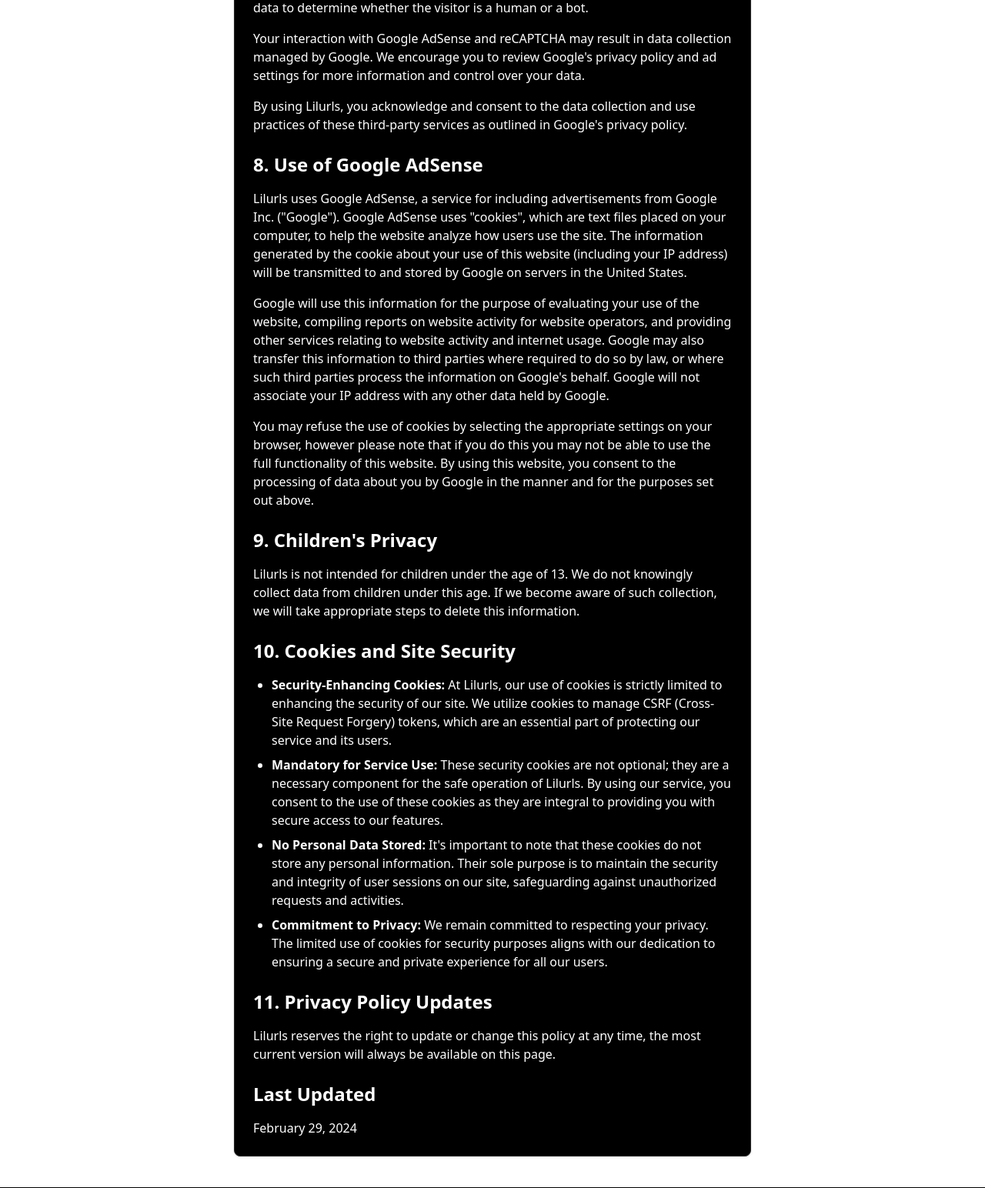
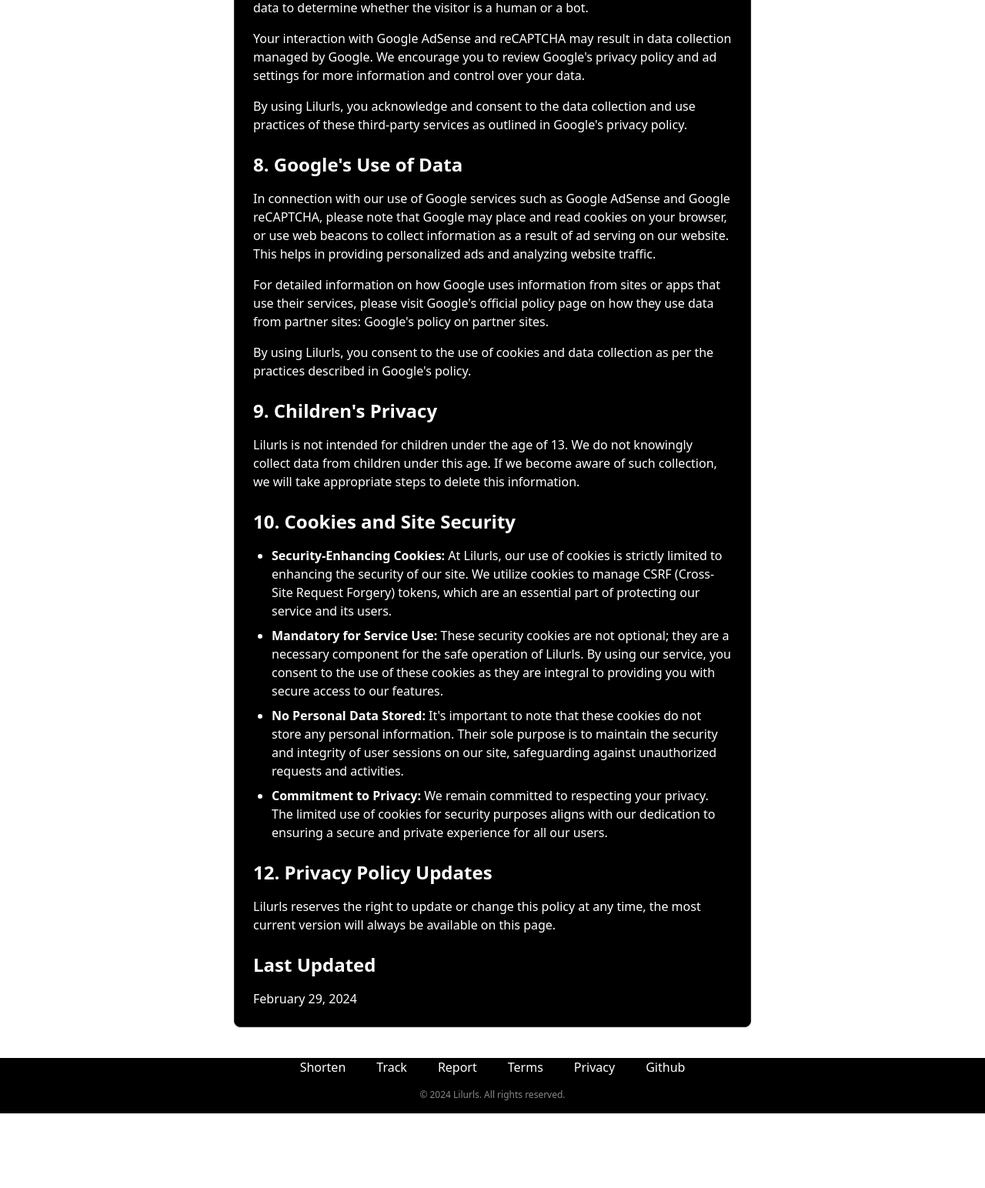
Before and after one commit to robertarnorsson/lilurls, a Django app: page /privacy/ in a window 1280 px wide. Shown: the part 1591-3135 px from the top of the page at 77% size. After the commit the page ends 3038 px from the top, so only its background shows below. Run offline with Django 5.2, Linux system fonts and the light colour scheme; style sheets or scripts are compiled from the project's sources; parts of the project's set-up code (start-up, migrations or seed data) failed here and were passed over.

Commit message:
Updated privacy policy

```diff
--- a/lilurls/settings.py
+++ b/lilurls/settings.py
@@ -26,7 +26,6 @@
 ALLOWED_HOSTS = [
     'localhost',
     '127.0.0.1',
-    'lilurls.com',
     'lilurls.com',
 ]
 
--- a/templates/privacy.html
+++ b/templates/privacy.html
@@ -38,10 +38,10 @@
         <p class="mb-4">Your interaction with Google AdSense and reCAPTCHA may result in data collection managed by Google. We encourage you to review Google's privacy policy and ad settings for more information and control over your data.</p>
         <p class="mb-4">By using Lilurls, you acknowledge and consent to the data collection and use practices of these third-party services as outlined in Google's privacy policy.</p>
 
-        <h2 class="text-2xl font-semibold mt-6 mb-4">8. Use of Google AdSense</h2>
-        <p class="mb-4">Lilurls uses Google AdSense, a service for including advertisements from Google Inc. ("Google"). Google AdSense uses "cookies", which are text files placed on your computer, to help the website analyze how users use the site. The information generated by the cookie about your use of this website (including your IP address) will be transmitted to and stored by Google on servers in the United States.</p>
-        <p class="mb-4">Google will use this information for the purpose of evaluating your use of the website, compiling reports on website activity for website operators, and providing other services relating to website activity and internet usage. Google may also transfer this information to third parties where required to do so by law, or where such third parties process the information on Google's behalf. Google will not associate your IP address with any other data held by Google.</p>
-        <p class="mb-4">You may refuse the use of cookies by selecting the appropriate settings on your browser, however please note that if you do this you may not be able to use the full functionality of this website. By using this website, you consent to the processing of data about you by Google in the manner and for the purposes set out above.</p>
+        <h2 class="text-2xl font-semibold mt-6 mb-4">8. Google's Use of Data</h2>
+        <p class="mb-4">In connection with our use of Google services such as Google AdSense and Google reCAPTCHA, please note that Google may place and read cookies on your browser, or use web beacons to collect information as a result of ad serving on our website. This helps in providing personalized ads and analyzing website traffic.</p>
+        <p class="mb-4">For detailed information on how Google uses information from sites or apps that use their services, please visit Google's official policy page on how they use data from partner sites: <a href="https://policies.google.com/technologies/partner-sites" target="_blank">Google's policy on partner sites</a>.</p>
+        <p class="mb-4">By using Lilurls, you consent to the use of cookies and data collection as per the practices described in Google's policy.</p>
 
         <h2 class="text-2xl font-semibold mt-6 mb-4">9. Children's Privacy</h2>
         <p class="mb-4">Lilurls is not intended for children under the age of 13. We do not knowingly collect data from children under this age. If we become aware of such collection, we will take appropriate steps to delete this information.</p>
@@ -54,7 +54,7 @@
             <li><strong>Commitment to Privacy:</strong> We remain committed to respecting your privacy. The limited use of cookies for security purposes aligns with our dedication to ensuring a secure and private experience for all our users.</li>
         </ul>
 
-        <h2 class="text-2xl font-semibold mt-6 mb-4">11. Privacy Policy Updates</h2>
+        <h2 class="text-2xl font-semibold mt-6 mb-4">12. Privacy Policy Updates</h2>
         <p class="mb-4">Lilurls reserves the right to update or change this policy at any time, the most current version will always be available on this page.</p>
 
         <h2 class="text-2xl font-semibold mt-6 mb-4">Last Updated</h2>
```
